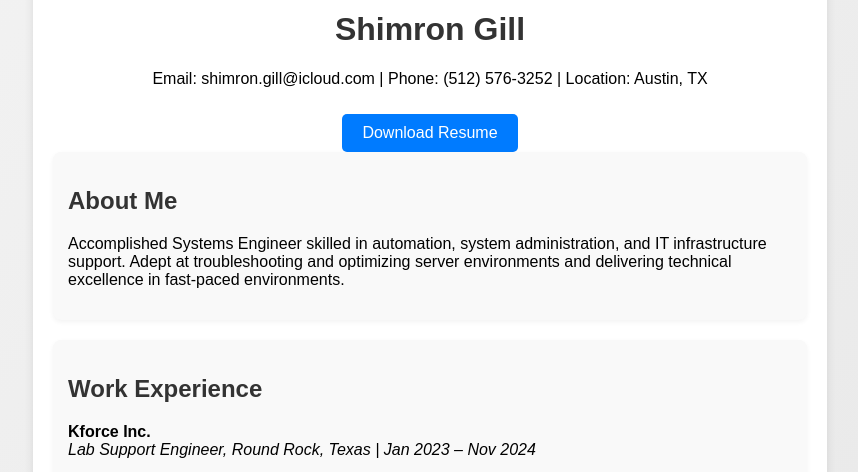
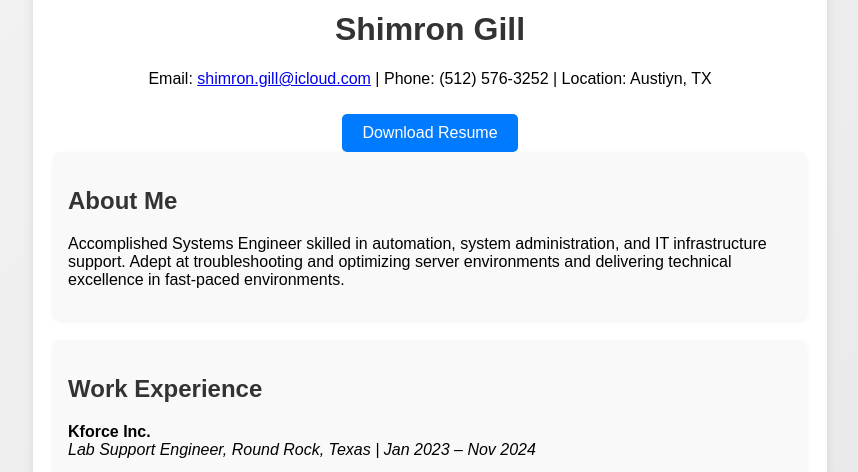
Before and after one commit to sgill3077/resume-website, a plain HTML site: page index.html in a window 1280 px wide. Shown: the part 309-781 px from the top of the page, without its empty margins (210-1068 px from the left). Drawn offline with Linux system fonts and the light colour scheme.

Commit message:
formspree

```diff
--- a/index.html
+++ b/index.html
@@ -218,7 +218,8 @@
   <div class="center-header">
     <img src="profile.jpg" alt="Shimron Gill" class="profile-pic" />
     <h1>Shimron Gill</h1>
-    <p class="contact">Email: shimron.gill@icloud.com | Phone: (512) 576-3252 | Location: Austin, TX</p>
+    <p class="contact">
+    Email: <a href="mailto:shimron.gill@icloud.com">shimron.gill@icloud.com</a> | Phone: (512) 576-3252 | Location: Austiyn, TX</p>
     <a href="Shimron_Gill_Resume.pdf" class="download-btn" download>Download Resume</a>
   </div>
 
```
